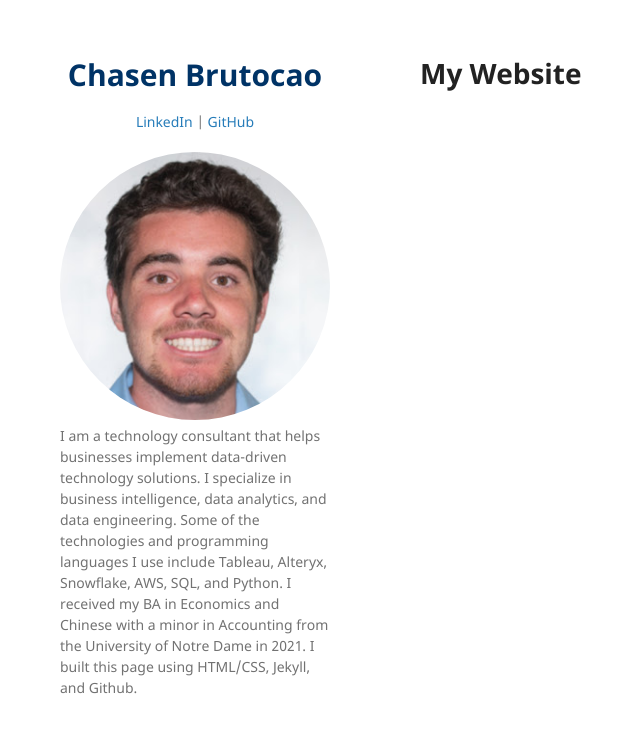
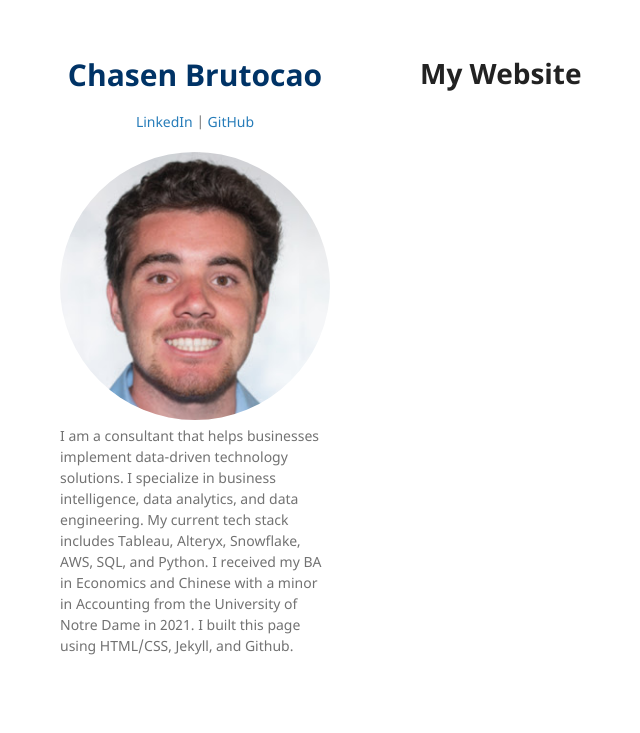
Before and after one commit to chasenbru/chasenbru.github.io, a Jekyll site: the page built from README.md, in a window 1280 px wide. Shown: the top 733 px of the page, without its empty margins (150-790 px from the left). Built offline with Jekyll 4.4.1, drawn with Linux system fonts in a browser that asks for light colours; our own code applies the rules of GitHub Pages for plain Markdown files.

Commit message:
Update _config.yaml

```diff
--- a/_config.yaml
+++ b/_config.yaml
@@ -2,5 +2,5 @@ remote_theme: pages-themes/minimal@v0.2.0
 plugins:
 - jekyll-remote-theme # add this line to the plugins list if you already have one
 title:
-description: I am a technology consultant that helps businesses implement data-driven technology solutions. I specialize in business intelligence, data analytics, and data engineering. Some of the technologies and programming languages I use include Tableau, Alteryx, Snowflake, AWS, SQL, and Python. I received my BA in Economics and Chinese with a minor in Accounting from the University of Notre Dame in 2021. I built this page using HTML/CSS, Jekyll, and Github.
+description: I am a consultant that helps businesses implement data-driven technology solutions. I specialize in business intelligence, data analytics, and data engineering. My current tech stack includes Tableau, Alteryx, Snowflake, AWS, SQL, and Python. I received my BA in Economics and Chinese with a minor in Accounting from the University of Notre Dame in 2021. I built this page using HTML/CSS, Jekyll, and Github.
 logo: assets/img/ChasenBrutocao_photo.jpg
```
